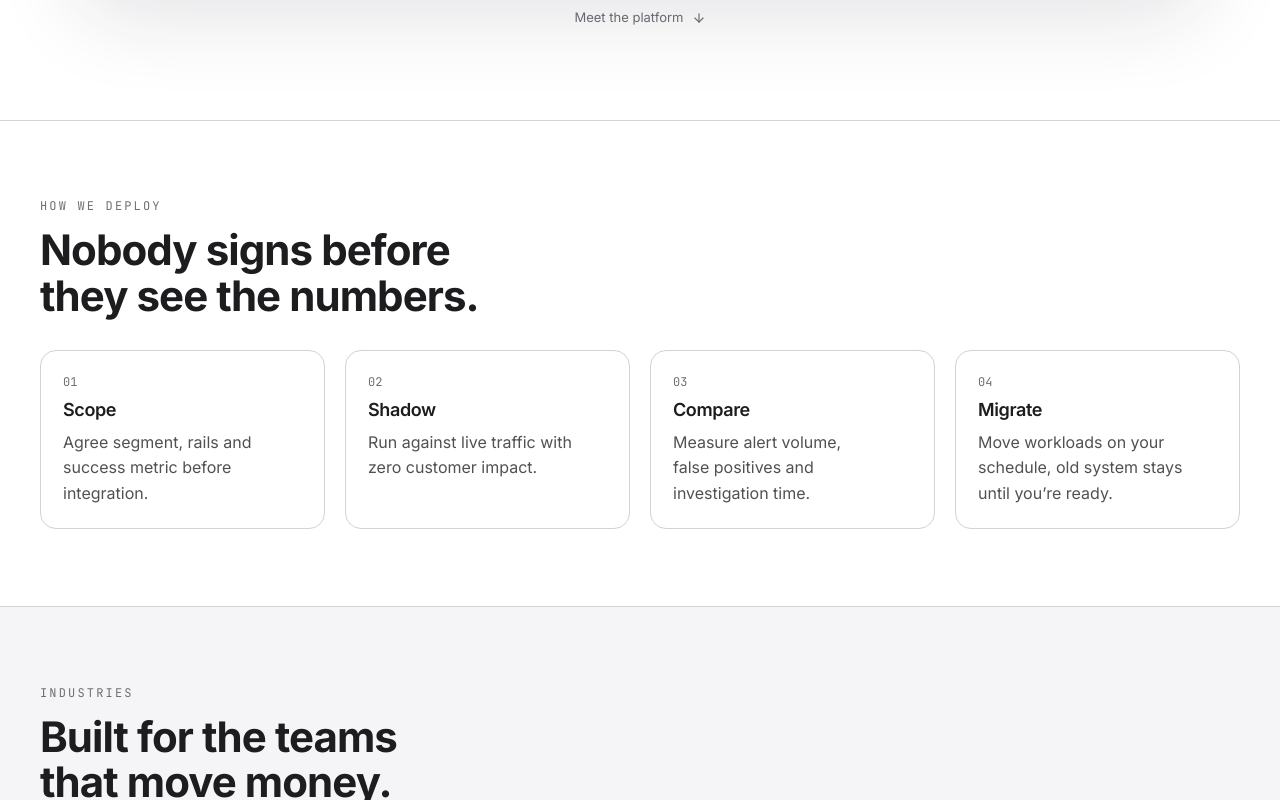
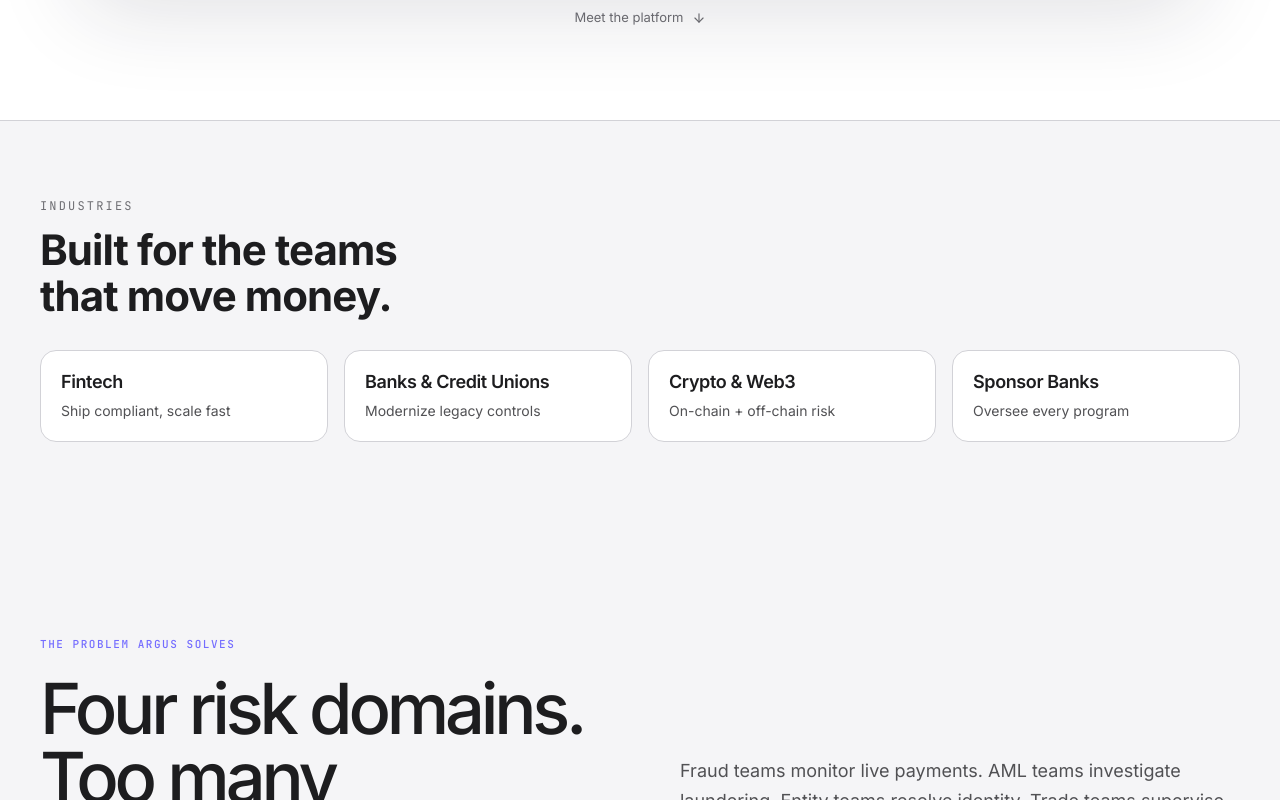
Before and after one commit to Aritra777/sqaid-website-02, a React (Vite) app: page / in a window 1280 px wide. Shown: the part 1320-2120 px from the top of the page. Built offline with nearby package versions, Linux system fonts and the light colour scheme.

Commit message:
Update website content and design

```diff
--- a/src/pages/Landing.tsx
+++ b/src/pages/Landing.tsx
@@ -20,10 +20,10 @@ export default function Landing() {
     <>
       <Hero />
       <TrustSection />
-      <HowWeDeploy />
       <Industries />
       <HomeIntelligence />
       <ProductShowcase />
+      <HowWeDeploy />
       <ContactCTA />
     </>
   );
```
